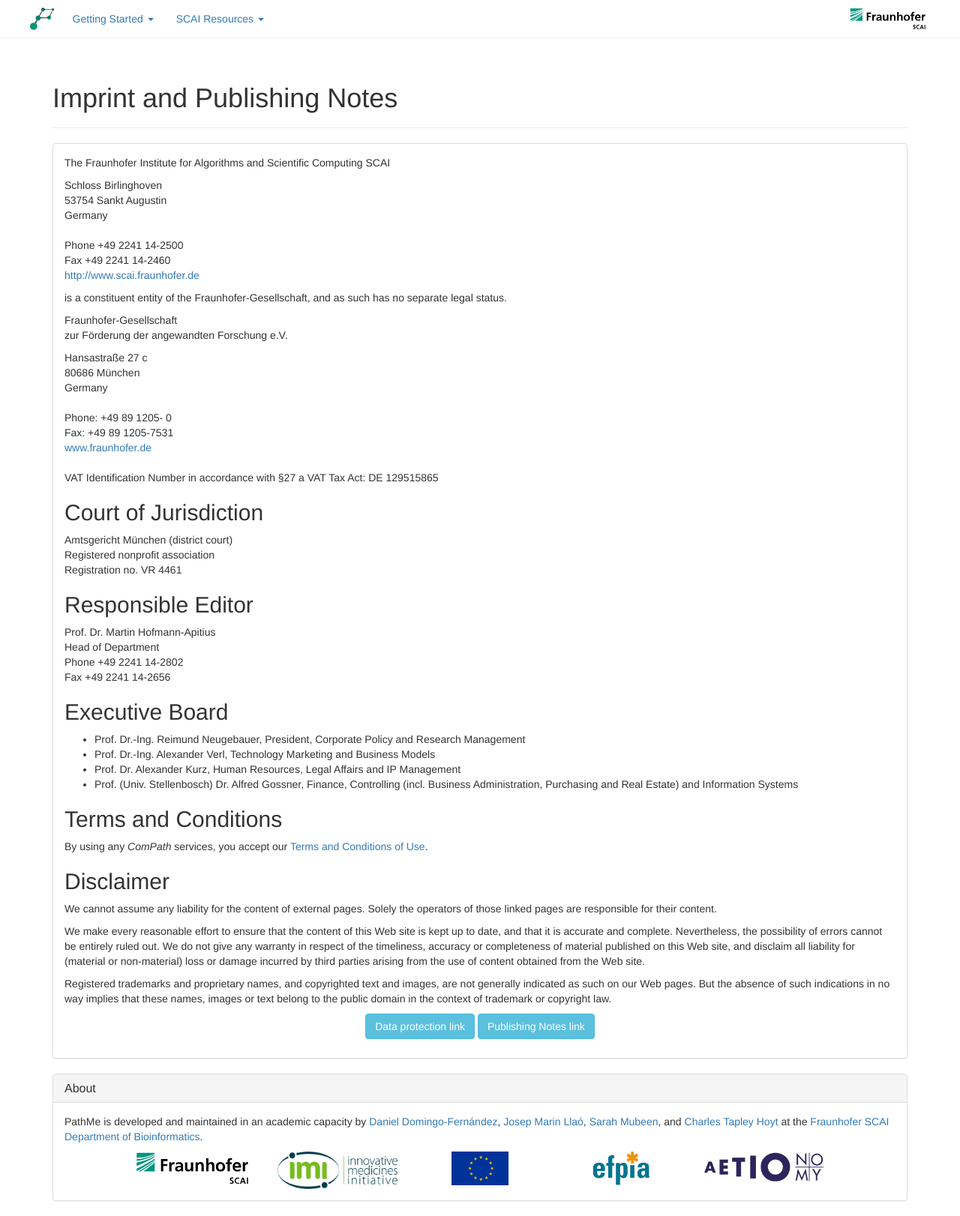
After one commit to PathwayMerger/PathMe-Viewer, a Flask app: page /imprint in a window 1280 px wide. The commit adds this page. Shown: the whole page at 75% size. Run offline with Flask 2, Linux system fonts and the light colour scheme; parts of the project's set-up code (start-up, migrations or seed data) failed here and were passed over; some libraries are stand-ins or nearby versions.

Commit message:
Add imprint page

```diff
--- /dev/null
+++ b/src/pathme_viewer/templates/meta/imprint.html
@@ -0,0 +1,119 @@
+{% extends "base.html" %}
+
+{% import "bootstrap/wtf.html" as wtf %}
+{% import "bootstrap/fixes.html" as fixes %}
+{% import "bootstrap/utils.html" as util %}
+
+{% block title %}Imprint{% endblock %}
+
+{% block content %}
+    <div class="container">
+        <div class="page-header">
+            <h1>Imprint and Publishing Notes </h1>
+        </div>
+
+        {{ util.flashed_messages(dismissible=True, container=False) }}
+
+        <div class="panel panel-default">
+            <div class="panel-body">
+                <p>The Fraunhofer Institute for Algorithms and Scientific Computing SCAI</p>
+
+                <address>
+                    Schloss Birlinghoven<br>
+                    53754 Sankt Augustin<br>
+                    Germany<br>
+                </address>
+
+                <p>
+                    Phone +49 2241 14-2500<br>
+                    Fax +49 2241 14-2460<br>
+                    <a href="http://www.scai.fraunhofer.de/" target="_blank">http://www.scai.fraunhofer.de</a>
+                </p>
+                <p>
+                    is a constituent entity of the Fraunhofer-Gesellschaft, and as such has no separate legal
+                    status.
+                </p>
+                <p>
+                    Fraunhofer-Gesellschaft&nbsp;<br>
+                    zur Förderung der angewandten Forschung e.V.
+                </p>
+
+                <address>
+                    Hansastraße 27 c<br>
+                    80686 München<br>
+                    Germany
+                </address>
+
+                <p>Phone: +49 89 1205- 0<br>
+                    Fax: +49 89 1205-7531&nbsp;<br>
+                    <a href="http://www.fraunhofer.de" target="_blank">www.fraunhofer.de</a><br><br>
+                    VAT Identification Number in accordance with §27 a VAT Tax Act: DE
+                    129515865
+                </p>
+
+                <h2>Court of Jurisdiction</h2>
+                <p>
+                    Amtsgericht München (district court)<br>
+                    Registered nonprofit association<br>
+                    Registration no. VR 4461
+                </p>
+
+                <h2>Responsible Editor</h2>
+                <p>
+                    Prof. Dr. Martin Hofmann-Apitius<br>
+                    Head of Department<br>
+                    Phone +49 2241 14-2802<br>
+                    Fax +49 2241 14-2656
+                </p>
+
+                <h2>Executive Board</h2>
+                <ul>
+                    <li>Prof. Dr.-Ing. Reimund Neugebauer, President, Corporate Policy and Research Management</li>
+                    <li>Prof. Dr.-Ing. Alexander Verl, Technology Marketing and Business Models</li>
+                    <li>Prof. Dr. Alexander Kurz, Human Resources, Legal Affairs and IP Management</li>
+                    <li>
+                        Prof. (Univ. Stellenbosch) Dr. Alfred Gossner, Finance, Controlling (incl. Business
+                        Administration, Purchasing and Real Estate) and Information Systems
+                    </li>
+                </ul>
+
+                <h2>Terms and Conditions</h2>
+                <p>
+                    By using any <em>ComPath</em> services, you accept our <a
+                        href="https://www.scaiview.com/en/terms-and-conditions.html">Terms and Conditions of Use</a>.
+                </p>
+
+                <h2>Disclaimer</h2>
+                <p>
+                    We cannot assume any liability for the content of external pages. Solely
+                    the operators of those linked pages are responsible for their
+                    content.
+                </p>
+                <p>
+                    We make every reasonable effort to ensure that the content of this Web site
+                    is kept up to date, and that it is accurate and complete. Nevertheless, the
+                    possibility of errors cannot be entirely ruled out. We do not give any
+                    warranty in respect of the timeliness, accuracy or completeness of material
+                    published on this Web site, and disclaim all liability for (material or
+                    non-material) loss or damage incurred by third parties arising from the use
+                    of content obtained from the Web site.
+                </p>
+                <p>
+                    Registered trademarks and proprietary names, and copyrighted text and
+                    images, are not generally indicated as such on our Web pages. But the
+                    absence of such indications in no way implies that these names, images or
+                    text belong to the public domain in the context of trademark or copyright
+                    law.
+                </p>
+                <p class="text-center">
+                    <a href="https://www.scai.fraunhofer.de/en/data_protection.html" class="btn btn-info" role="button">Data
+                        protection link</a>
+                    <a href="https://www.scai.fraunhofer.de/en/publishing-notes.html" class="btn btn-info"
+                       role="button">Publishing Notes link</a>
+                </p>
+            </div>
+        </div>
+    </div>
+
+    {% include "meta/footer.html" %}
+{% endblock %}
--- a/src/pathme_viewer/templates/pathme_nav.html
+++ b/src/pathme_viewer/templates/pathme_nav.html
@@ -18,6 +18,9 @@
                     <ul class="dropdown-menu">
                         <li>
                             <a href="{{ url_for('pathme_viewer.about') }}">About</a>
+                        </li>
+                        <li>
+                            <a class="nav-header" href="{{ url_for('pathme_viewer.imprint') }}">Imprint</a>
                         </li>
                         <li>
                             <a href="{{ url_for('pathme_viewer.tutorial') }}">Tutorial</a>
--- a/src/pathme_viewer/web/views.py
+++ b/src/pathme_viewer/web/views.py
@@ -108,6 +108,10 @@ def home():
     """PathMe home page."""
     return render_template('home.html')
 
+@pathme.route('/imprint')
+def imprint():
+    """Render the Imprint page."""
+    return render_template('meta/imprint.html')
 
 @pathme.route('/pathme/about')
 def about():
```
